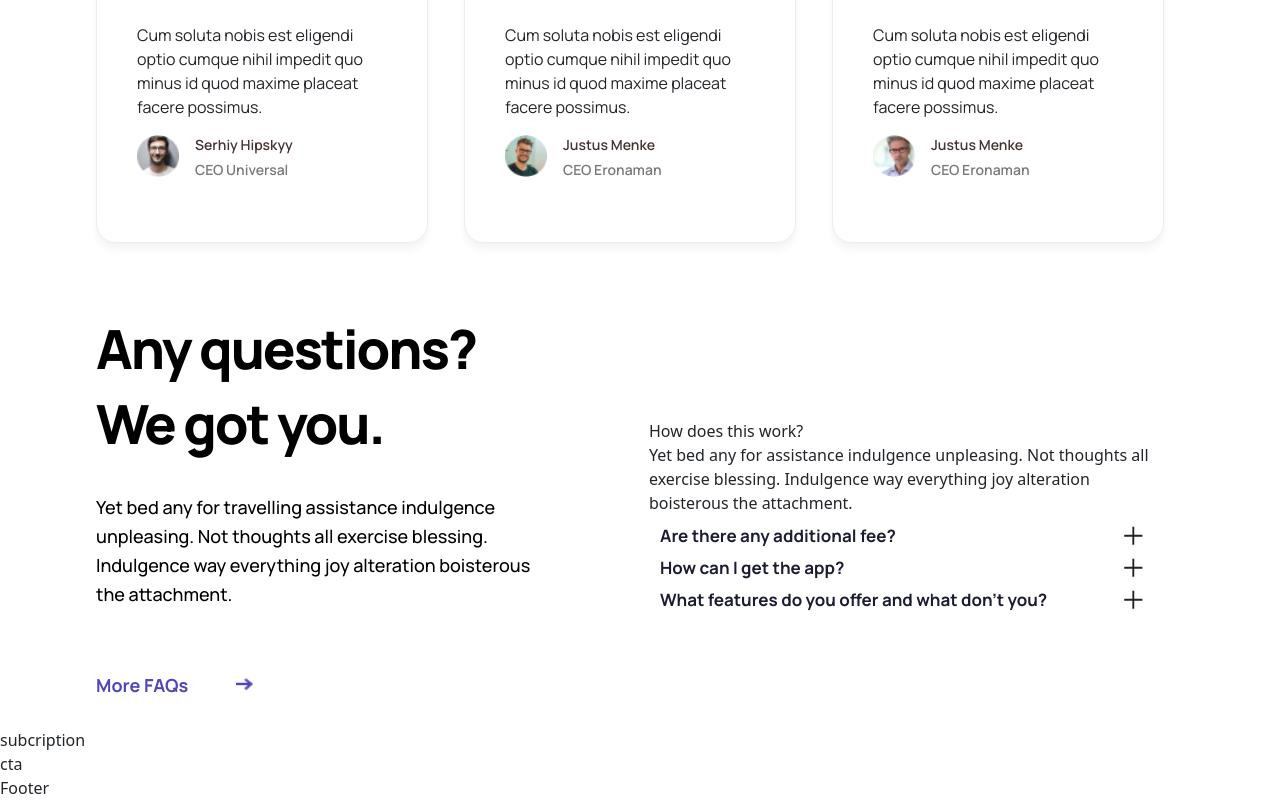
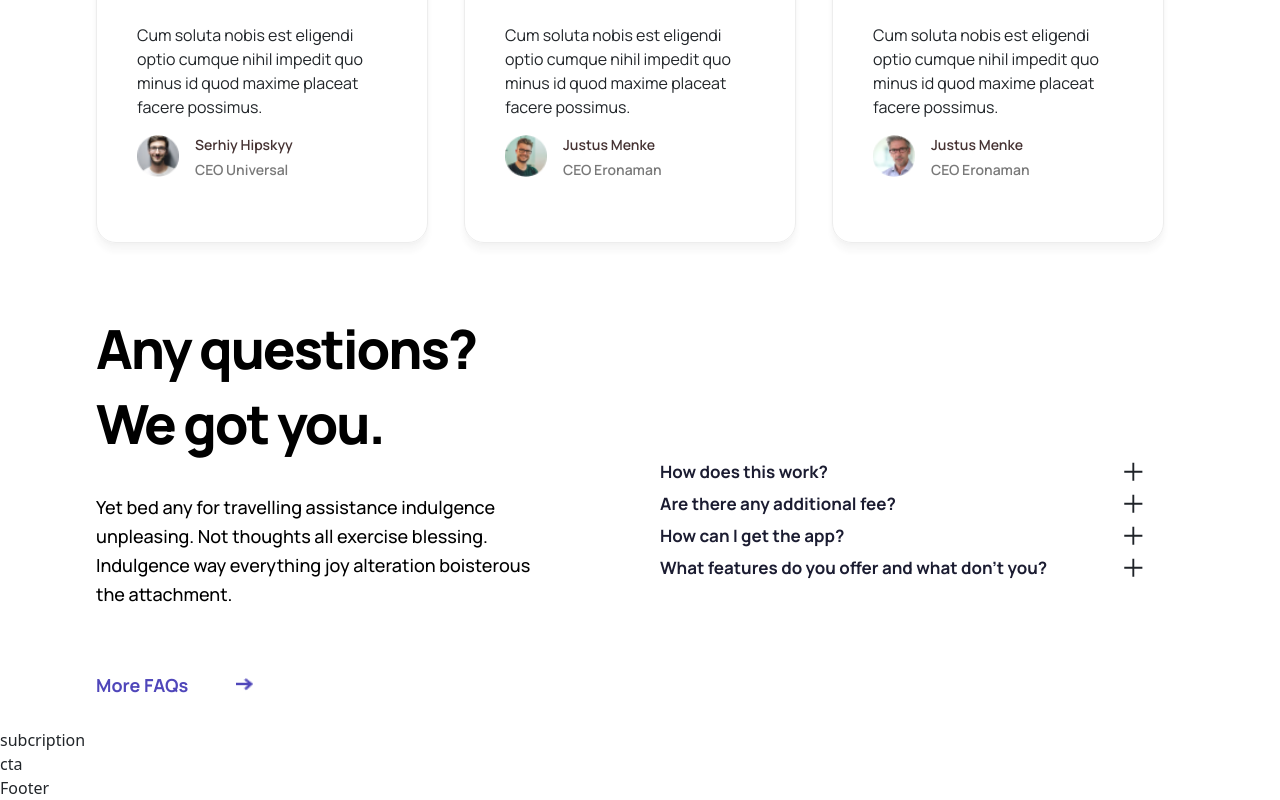
Before and after one commit to jam-jam200/sass-landing-page, a React (Vite) app: page / in a window 1280 px wide. Shown: the part 3382-4182 px from the top of the page. Built offline with nearby package versions, Linux system fonts and the light colour scheme.

Commit message:
accordions

```diff
--- a/src/components/Accordions/Accordion.jsx
+++ b/src/components/Accordions/Accordion.jsx
@@ -25,9 +25,9 @@ const Accordions = () => {
         <div
           key={index}
           onClick={() => toggleFAQ(index)}
-          className={
-            "arshakir__accordion__question-faq" + (faq.open ? "open" : "")
-          }
+          className={`arshakir__accordion__question-faq ${
+            faq.open ? "open" : ""
+          } `}
         >
           <div className="arshakir__accordion-question">{faq.question}</div>
           <div className="arshakir__accordion-answer">{faq.answer}</div>
--- a/src/components/Accordions/Accordion.scss
+++ b/src/components/Accordions/Accordion.scss
@@ -16,6 +16,9 @@
       line-height: 20px;
       color: #1b1c31;
       padding-right: 80px;
+
+
+
 
       &::after {
         content: "";
--- a/src/constants/index.js
+++ b/src/constants/index.js
@@ -21,6 +21,6 @@ export const faq__questions = [
     question: "What features do you offer and what don't you?",
     answer:
       "Yet bed any for  assistance indulgence unpleasing. Not thoughts all exercise blessing. Indulgence way everything joy alteration boisterous the attachment.",
-    open: false,
+   open: false,
   },
 ];
```
